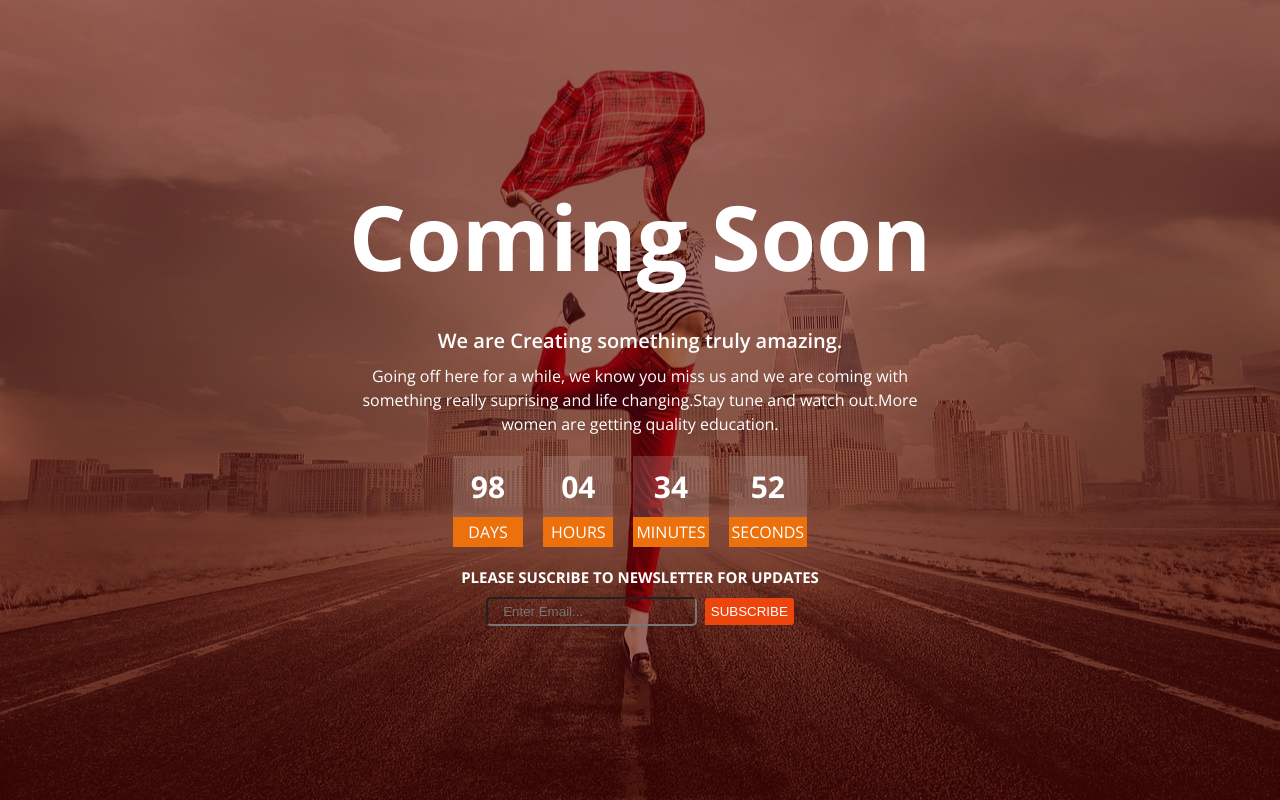
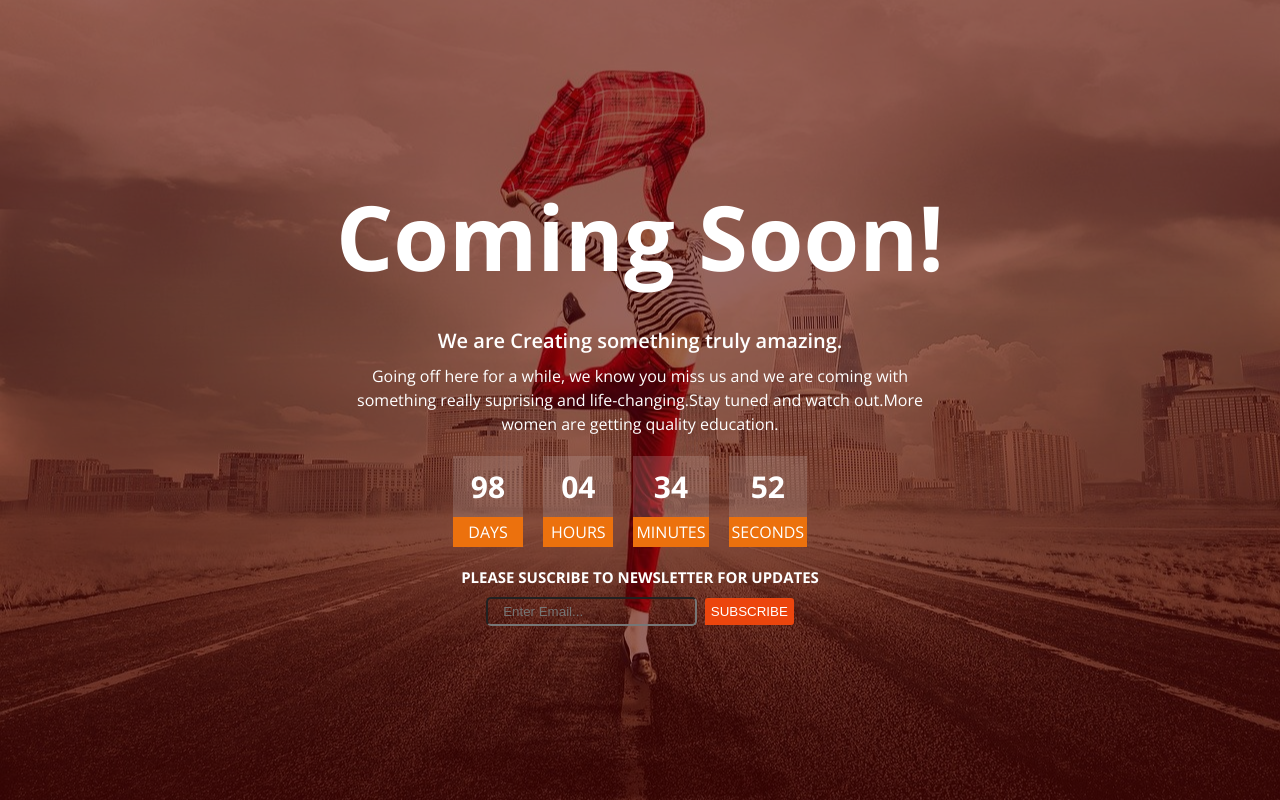
Before and after one commit to DamilolaAbiona/landing-page, a plain HTML site: page index.html in a window 1280 px wide. Drawn offline with nearby package versions, Linux system fonts and the light colour scheme.

Commit message:
Update index.html

```diff
--- a/index.html
+++ b/index.html
@@ -16,13 +16,13 @@
     <section class="main">
         <div class="container">
             <div class="custom-body">
-        <h1>Coming Soon</h1>
+        <h1>Coming Soon!</h1>
 
       <div class="content">
         <h3>We are Creating something truly amazing.</h3>
         <p>
           Going off here for a while, we know you miss us and we are coming with something
-          really suprising and life changing.Stay tune and watch out.More women are getting quality education.
+          really suprising and life-changing.Stay tuned and watch out.More women are getting quality education.
         </p>
         <div class="box-items">
             <div class="box">
```
